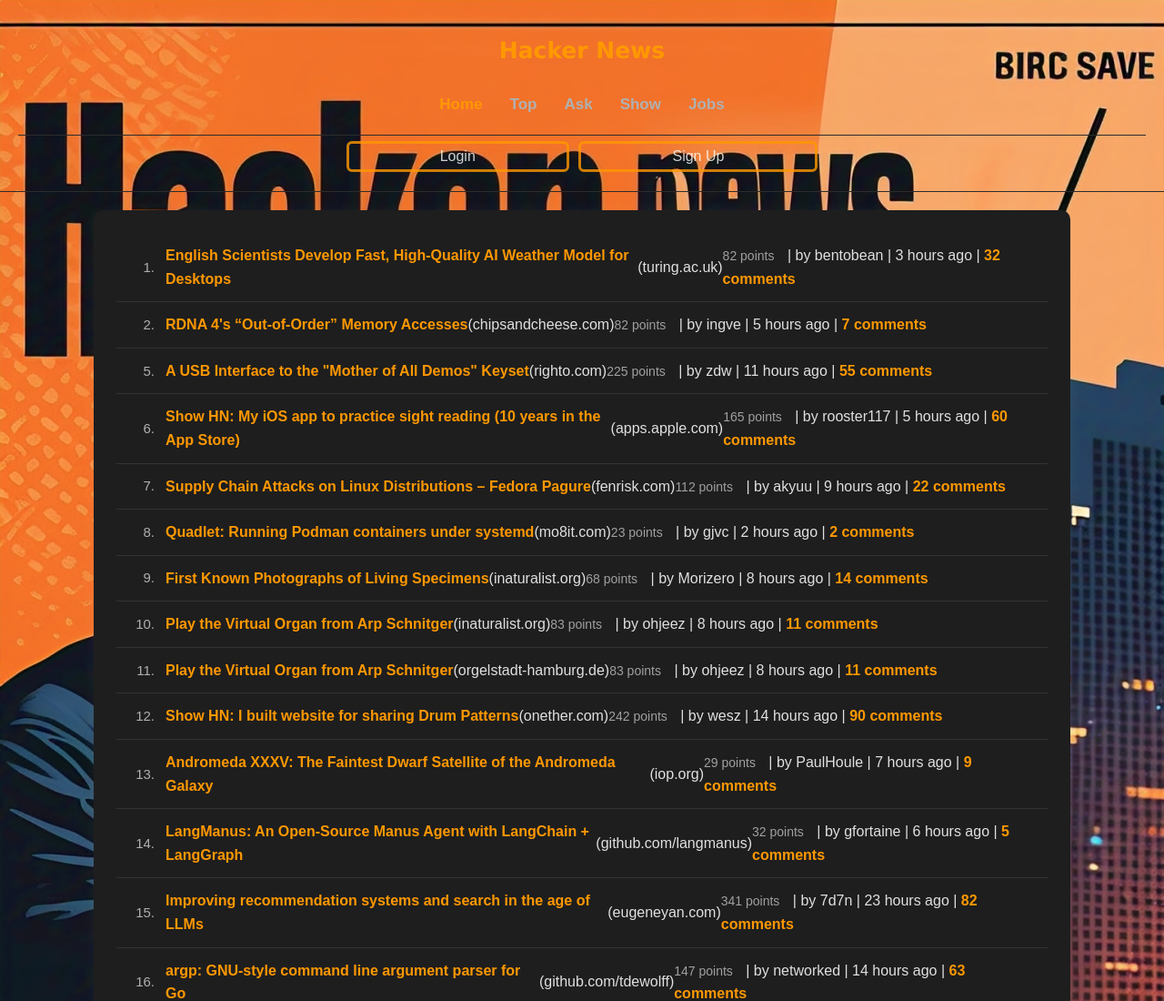
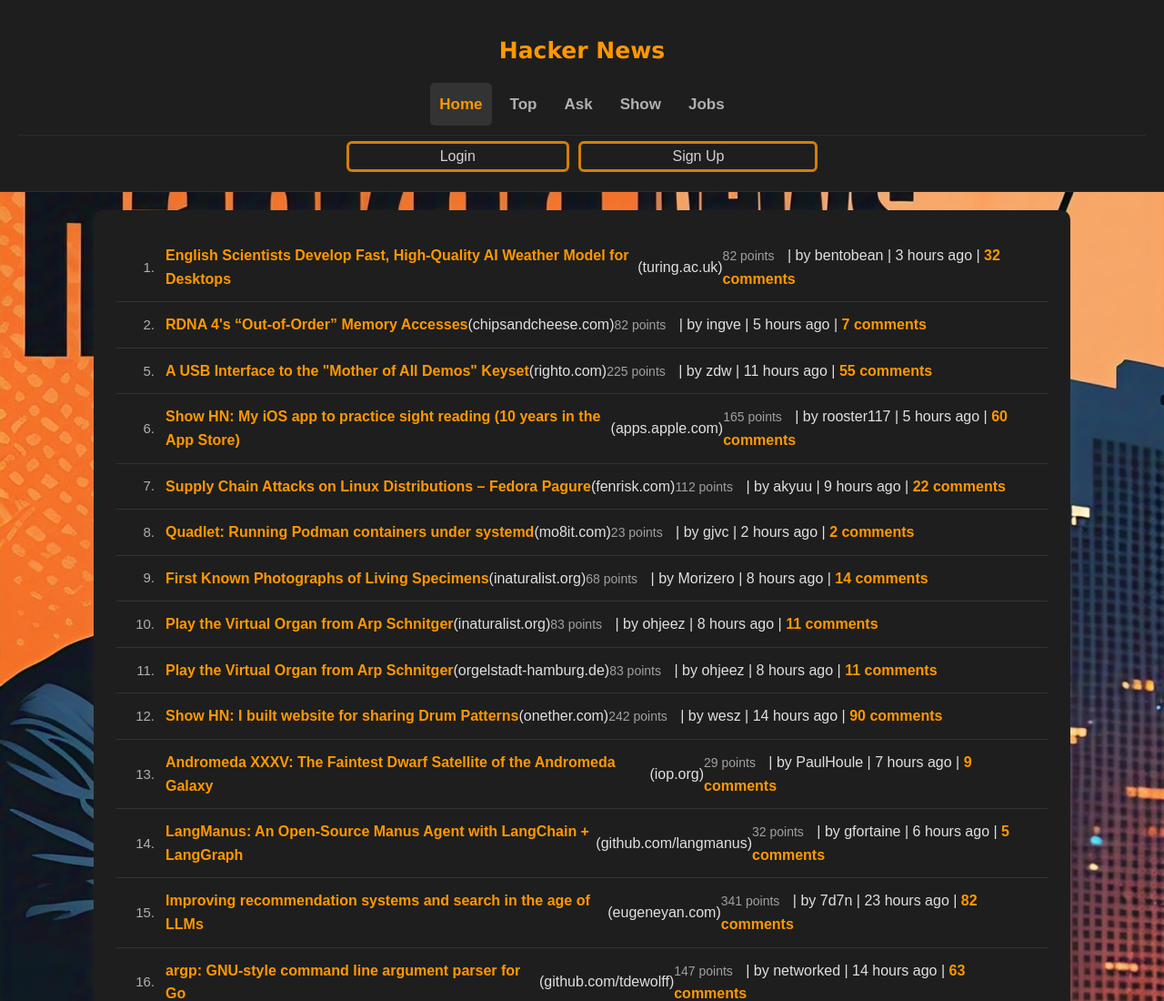
Before and after one commit to abhijeetmahamune/HackerNews, a plain HTML site: page index.html in a window 1280 px wide. Shown: the top 1100 px of the page at 91% size. Drawn offline with Linux system fonts and the light colour scheme; a script that the page names is missing.

Commit message:
Update styles.css

```diff
--- a/styles.css
+++ b/styles.css
@@ -27,8 +27,7 @@ a:hover {
     color: #64b5f6;
 }
 .topnav {
-/*     background-color: #1e1e1e; */
-    background-color:transperent;
+    background-color: #1e1e1e;
     border-bottom: 1px solid #2c2c2c;
     padding: 10px 0;
   }
@@ -73,8 +72,8 @@ a:hover {
   }
 
   .nav-links a.active {
-/*     background-color: #333; */
-       background-color:transperent;
+ background-color: #333;
+
     color: #ff9800;
   }
 
@@ -125,8 +124,7 @@ a:hover {
 
 /* Header */
 header {
-/*     background-color: #1e1e1e; */
-     background-color:transperent;
+     background-color: #1e1e1e;
     padding: 15px 20px;
     text-align: center;
     font-size: 24px;
@@ -155,8 +153,7 @@ header {
 }
 
 .news-item:hover {
-/*     background-color: #1a1a1a; */
-     background-color:transperent;
+     background-color: #1a1a1a;
 }
 
 .news-item:last-child {
```
